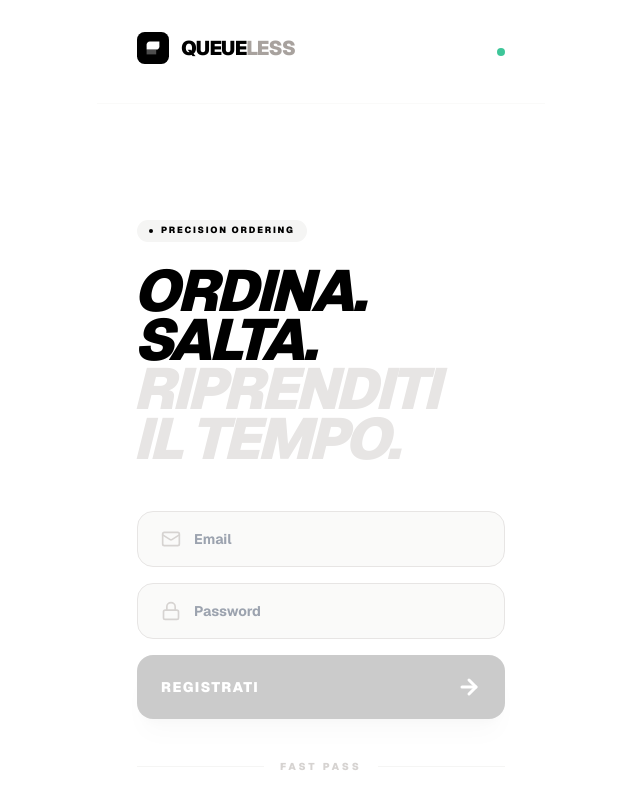
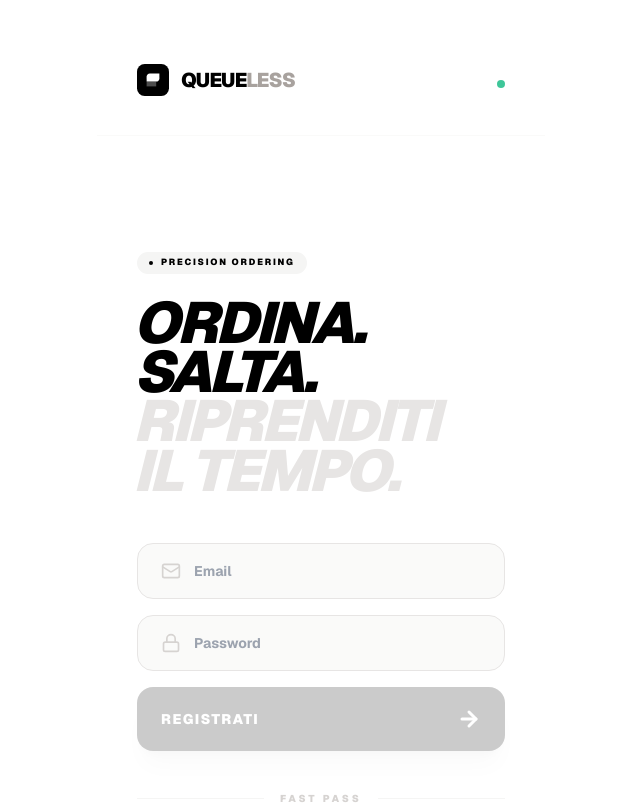
Before and after one commit to andreagreco3305-cyber/queue-less-map, a Next.js app: page / in a window 1280 px wide. Shown: the top 804 px of the page, without its empty margins (319-959 px from the left). Built offline with nearby package versions, Linux system fonts and the light colour scheme; no server answers.

Commit message:
UI Tweak: Lowered header and logo position for better visual balance

```diff
--- a/src/components/layout/AppShell.tsx
+++ b/src/components/layout/AppShell.tsx
@@ -27,7 +27,7 @@ export function AppShell({
 
   return (
     <div className="mx-auto min-h-[100dvh] max-w-md bg-white text-black selection:bg-black selection:text-white">
-      <header className="sticky top-0 z-30 flex items-center justify-between border-b border-stone-50 bg-white/80 px-6 py-6 backdrop-blur-2xl pt-[max(1.5rem,env(safe-area-inset-top))]">
+      <header className="sticky top-0 z-30 flex items-center justify-between border-b border-stone-50 bg-white/80 px-6 py-6 backdrop-blur-2xl pt-[max(3.5rem,env(safe-area-inset-top))]">
         <div className="flex min-w-0 flex-1 items-center gap-4">
           {backHref ? (
             <Link
--- a/src/components/onboarding/OnboardingFlow.tsx
+++ b/src/components/onboarding/OnboardingFlow.tsx
@@ -56,7 +56,7 @@ export function OnboardingFlow() {
   return (
     <main className="mx-auto flex min-h-[100dvh] max-w-md flex-col bg-white text-black selection:bg-black selection:text-white">
       {/* Header Premium */}
-      <header className="flex items-center justify-between px-10 py-8 border-b border-stone-50">
+      <header className="flex items-center justify-between px-10 pt-16 pb-8 border-b border-stone-50">
         <Logo href={undefined} size="md" showText={true} />
         <div className="h-2 w-2 rounded-full bg-emerald-500 animate-pulse" />
       </header>
```
